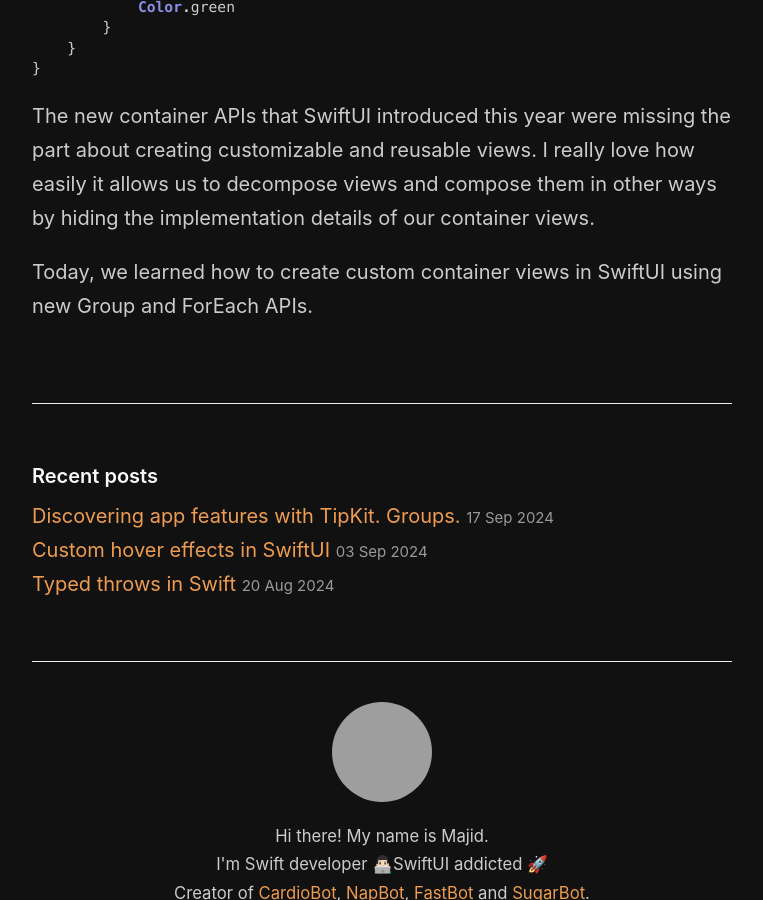
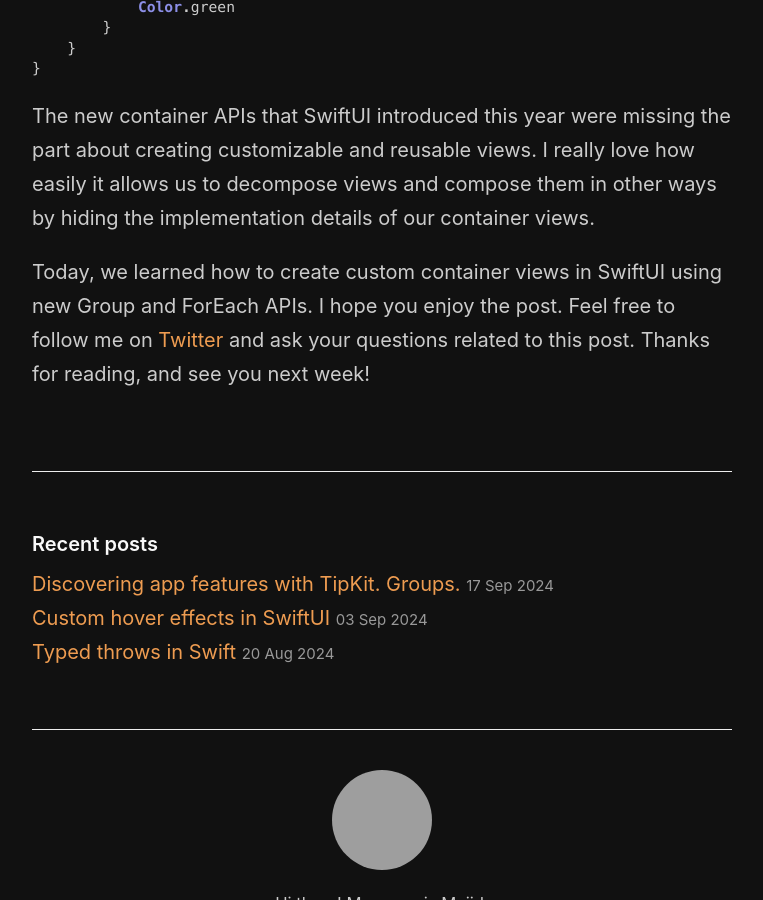
Before and after one commit to mecid/mecid.github.io, a Jekyll site: the page built from _posts/2024-09-24-mastering-container-views-in-swiftui-basics.md, in a window 1280 px wide and 900 px high, scrolled down 3895 px, cut to the strip 0-900 px from the top of the window. Shown: the whole strip, without its empty margins (258-1021 px from the left). Built offline with Jekyll 4.4.1, drawn with Linux system fonts in a browser that asks for light colours; grey boxes are pictures that could not be loaded.

Commit message:
conclusion added to the container views post

```diff
--- a/_posts/2024-09-24-mastering-container-views-in-swiftui-basics.md
+++ b/_posts/2024-09-24-mastering-container-views-in-swiftui-basics.md
@@ -140,4 +140,4 @@
 
 The new container APIs that SwiftUI introduced this year were missing the part about creating customizable and reusable views. I really love how easily it allows us to decompose views and compose them in other ways by hiding the implementation details of our container views.
 
-Today, we learned how to create custom container views in SwiftUI using new Group and ForEach APIs.
+Today, we learned how to create custom container views in SwiftUI using new Group and ForEach APIs. I hope you enjoy the post. Feel free to follow me on [Twitter](https://twitter.com/mecid) and ask your questions related to this post. Thanks for reading, and see you next week!
```
